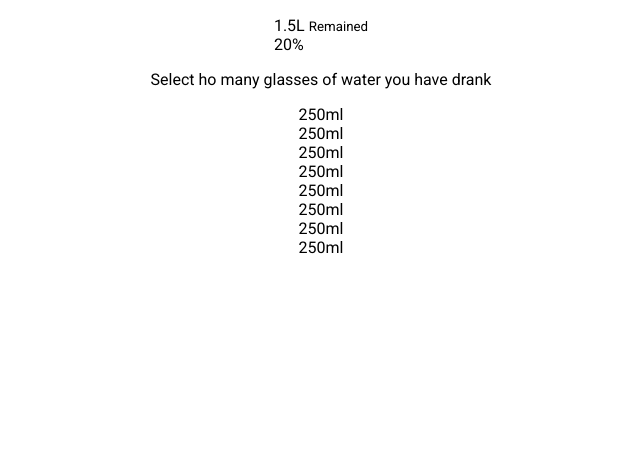
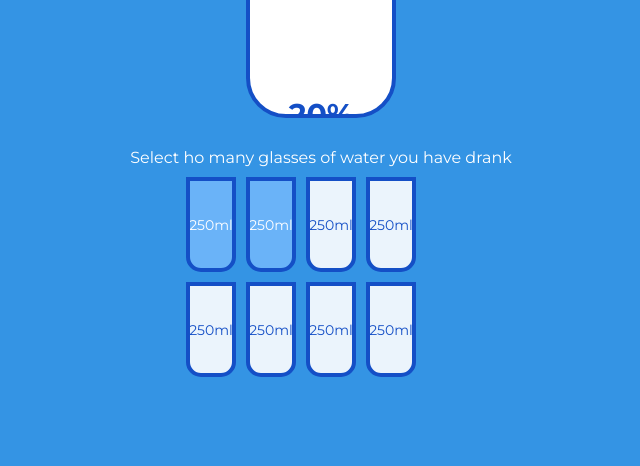
Before and after one commit to Gagandeep39/css-water-intake-tracker, a plain HTML site: page index.html in a window 1280 px wide. Shown: the part 334-800 px from the top of the page, without its empty margins (319-959 px from the left). Drawn offline with Linux system fonts and the light colour scheme.

Commit message:
Added styling

```diff
--- a/style.css
+++ b/style.css
@@ -1,18 +1,105 @@
-@import url('https://fonts.googleapis.com/css2?family=Roboto:wght@400;700&display=swap');
+@import url('https://fonts.googleapis.com/css2?family=Montserrat:wght@400;700&display=swap');
+:root {
+  --border-color: #144fc6;
+  --fill-color: #6ab3f8;
+}
 
 * {
   box-sizing: border-box;
 }
 
 body {
-  font-family: 'Roboto', sans-serif;
+  font-family: 'Montserrat', sans-serif;
   margin: 0;
   display: flex;
   flex-direction: column;
   align-items: center;
-  /* Muve to center vertcally */
-  height: 100vh;
-  justify-content: center;
-  /* Preents scrollbar from showing by default */
+
+  background: #3494e4;
+  color: #fff;
+  margin-bottom: 40px;
+}
+
+h1 {
+  margin: 10px 0 0;
+}
+
+h3 {
+  font-weight: 400;
+  margin: 10px 0;
+}
+
+.cup {
+  background-color: #fff;
+  border: 4px solid var(--border-color);
+  color: var(--border-color);
+  border-radius: 0 0 40px 40px;
+  height: 330px;
+  width: 150px;
+  margin: 30px 0;
+  display: flex;
+  flex-direction: column;
   overflow: hidden;
 }
+
+.cup.cup-small {
+  width: 50px;
+  height: 95px;
+  border-radius: 0 0 15px 15px;
+  background-color: rgba(255, 255, 255, 0.9);
+  cursor: pointer;
+  font-size: 14px;
+  align-items: center;
+  justify-content: center;
+  text-align: center;
+  margin: 5px;
+  transition: 0.3s ease;
+}
+
+.cups {
+  display: flex;
+  /* Ensures eleemns must b visible on screen and pushed down */
+  flex-wrap: wrap;
+  width: 280px;
+}
+
+.cup.cup-small.full {
+  background-color: var(--fill-color);
+  color: #fff;
+}
+
+.remained {
+  display: flex;
+  flex-direction: column;
+  justify-content: center;
+  align-items: center;
+  text-align: center;
+  /* Ovupies all available height, width */
+  flex: 1;
+  transition: 0.3s ease;
+}
+
+.remained span {
+  font-size: 20px;
+  font-weight: bold;
+}
+
+.remained small {
+  font-size: 12px;
+}
+
+.percentage {
+  background-color: var(--fill-color);
+  font-size: 30px;
+  font-weight: bold;
+  display: flex;
+  justify-content: center;
+  align-items: center;
+  height: 0;
+  transition: 0.3s ease;
+}
+
+.text {
+  text-align: center;
+  margin: 0 0 5px;
+}
```
